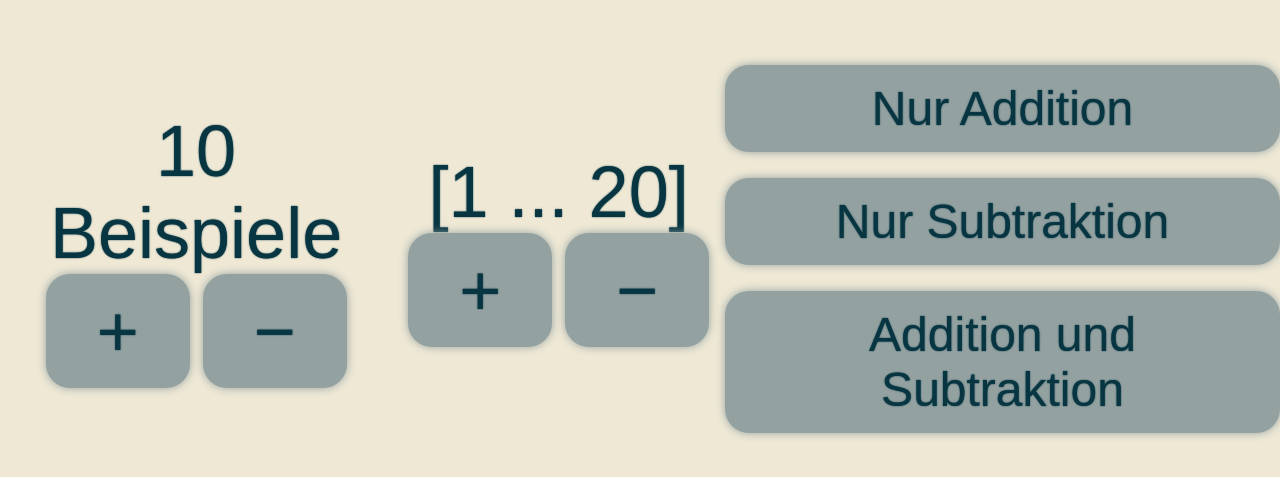
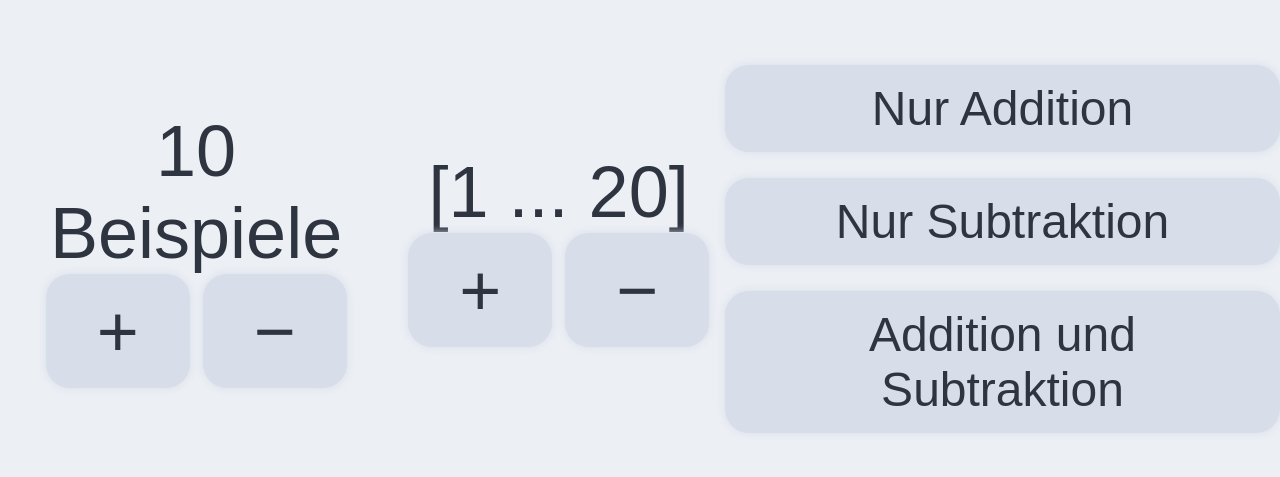
Before and after one commit to holistic-developer/math-trainer, a React (Vite) app: page / in a window 1280 px wide. Shown: the part 151-628 px from the top of the page. Built offline with nearby package versions, Linux system fonts and the light colour scheme.

Commit message:
New color theme Fix bug when closing fullscreen early Fix wiggle of layout when examples change length

```diff
--- a/src/Game.tsx
+++ b/src/Game.tsx
@@ -17,7 +17,7 @@ export const Game: React.FC = () => {
   return (
     <main ref={main}>
       {gameMode ? (
-        <Examples rounds={rounds} gameMode={gameMode} maxValue={maxValue} done={() => document.exitFullscreen().then(() => setGameMode(GameMode.DONE))} />
+        <Examples rounds={rounds} gameMode={gameMode} maxValue={maxValue} done={() => document.exitFullscreen().finally(() => setGameMode(GameMode.DONE))} />
       ) : (
         <>
           <p>
--- a/src/index.css
+++ b/src/index.css
@@ -1,21 +1,21 @@
 :root {
     color-scheme: dark, light;
-    --primary: #eee8d5;
-    --background: #586e75;
-    --input: #839496;
-    --disabled: #657b83;
-    --correct: #859900;
-    --wrong: #dc322f;
-    --accent: #268bd2;
+    --primary: #d8dee9;
+    --background: #2e3440;
+    --input: #4c566a;
+    --disabled: #3b4252;
+    --correct: #a3be8c;
+    --wrong: #bf616a;
+    --accent: #5e81ac;
 }
 
 
 @media (prefers-color-scheme: light) {
     :root {
-        --primary: #073642;
-        --input: #93a1a1;
-        --disabled: #657b83;
-        --background: #eee8d5;
+        --primary: #2e3440;
+        --input: #d8dee9;
+        --disabled: #e5e9f0;
+        --background: #eceff4;
     }
 }
 
@@ -28,7 +28,6 @@
     -moz-osx-font-smoothing: grayscale;
     -webkit-text-size-adjust: 100%;
     color: var(--primary);
-    text-shadow: 0 0 0.2vh var(--primary);
     text-align: center;
 }
 
@@ -55,6 +54,10 @@ main {
     place-items: center;
     justify-content: space-around;
     background-color: var(--background);
+}
+
+h1 {
+    width: 30vw;
 }
 
 @media screen and (min-aspect-ratio: 1.4/1) {
```
